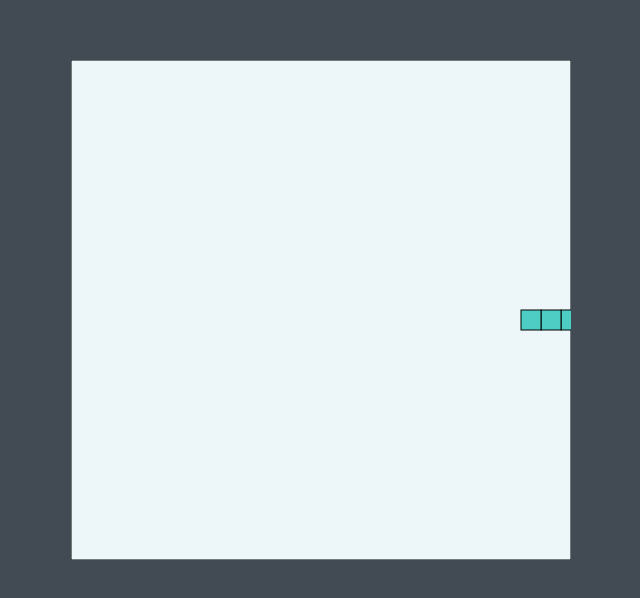
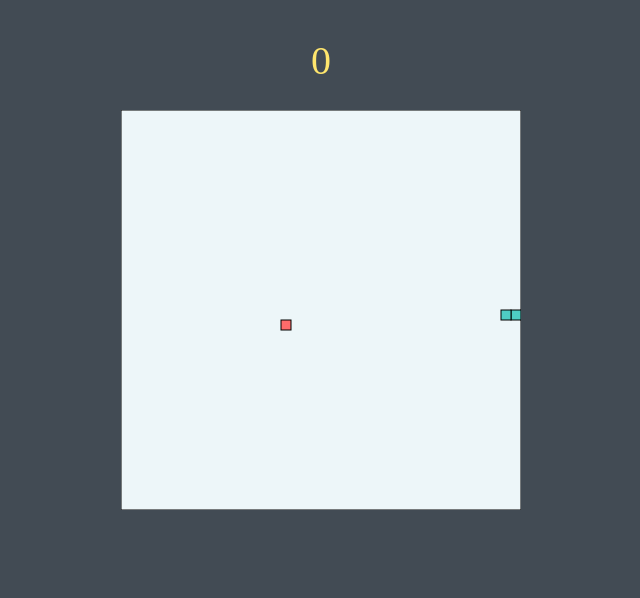
Before and after one commit to AleUngur/Snake, a plain HTML site: page index.html in a window 1280 px wide. Shown: the part 90-688 px from the top of the page, without its empty margins (319-959 px from the left). Drawn offline with Linux system fonts and the light colour scheme.

Commit message:
added functions for generating food and keeping the score

```diff
--- a/index.html
+++ b/index.html
@@ -8,9 +8,8 @@
   </head>
   <body>
     <div><h2>Snake Game</h2></div>
-      <canvas id="snakeboard" width="500" height="500"></canvas>
-    </div>
+    <div id="score">0</div>
+    <div><canvas id="snakeboard" width="400" height="400"></canvas></div>
     <script src="script.js"></script>
-
   </body>
 </html>
--- a/script.js
+++ b/script.js
@@ -1,38 +1,32 @@
-var gameboard_border = "#1a535c";
-var gameboard_background = "#edf6f9";
-var snake_body = "#4ecdc4";
-var snake_border = "#1a535c";
-
 //representing the snake as an array of coordinates
 var snake = [
-  //The y-coordinate for all parts is always 250
-  { x: 250, y: 250 }, //the snake head
-  { x: 230, y: 250 },
-  { x: 210, y: 250 },
+  { x: 200, y: 200 },
+  { x: 190, y: 200 },
+  { x: 180, y: 200 },
 ];
+var snakeboard = document.getElementById("snakeboard");
+var snakeboard_ctx = snakeboard.getContext("2d");
+var changing_direction;
+var dx = 10;
+var dy = 0;
+var score = 0;
+var food_x;
+var food_y;
 
-var snakeboard = document.getElementById("snakeboard");
-// Return a two dimensional drawing context
-var snakeboard_ctx = snakeboard.getContext("2d");
-
-// True if changing direction
-var changing_direction = false;
-// to move horizontally
-var dx = 20;
-// to move vertically
-var dy = 0;
-
-document.addEventListener("keydown", changeDirection); //
+document.addEventListener("keydown", changeDirection);
 
 startGame();
+generateFood();
 
-// main function called repeatedly to keep the game running
+// startGame() function called repeatedly to keep the game running
 function startGame() {
   if (gameOver()) return;
   changing_direction = false;
   //add a slight delay between each call of the functions
-  setTimeout(function onTick() {
+  setTimeout(function repeat() {
+    changing_direction = false;
     clearBoard();
+    drawFood();
     moveSnake();
     //calling drawsnake() every time the snakes moves to see the intermediate moves of the snake
     drawSnake();
@@ -40,36 +34,27 @@ function startGame() {
   }, 100);
 }
 
-// draw a border around the canvas
+//draw a border around the canvas
 //remove all previous positions of the snake
 function clearBoard() {
-  //  Select the colour to fill the drawing
-  snakeboard_ctx.fillStyle = gameboard_background;
-  //  Select the colour for the border of the canvas
-  snakeboard_ctx.strokestyle = gameboard_border;
-  // Draw a "filled" rectangle to cover the entire canvas
+  snakeboard_ctx.fillStyle = "#edf6f9";
+  snakeboard_ctx.strokestyle = "#1a535c";
   snakeboard_ctx.fillRect(0, 0, snakeboard.width, snakeboard.height);
-  // Draw a "border" around the entire canvas
   snakeboard_ctx.strokeRect(0, 0, snakeboard.width, snakeboard.height);
 }
 
 // Draw the snake on the canvas
 function drawSnake() {
   // Draw each part
-  snake.forEach(drawSnakePart); //fac cu un for!!!
+  snake.forEach(drawSnakePart);
 }
 
 // Draw one snake part
 function drawSnakePart(snakePart) {
-  // Set the colour of the snake part
-  snakeboard_ctx.fillStyle = snake_body;
-  // Set the border colour of the snake part
-  snakeboard_ctx.strokestyle = snake_border;
-  // Draw a "filled" rectangle to represent the snake part at the coordinates
-  // the part is located
-  snakeboard_ctx.fillRect(snakePart.x, snakePart.y, 20, 20);
-  // Draw a border around the snake part
-  snakeboard_ctx.strokeRect(snakePart.x, snakePart.y, 20, 20);
+  snakeboard_ctx.fillStyle = "#4ecdc4";
+  snakeboard_ctx.strokestyle = "#1a535c";
+  snakeboard_ctx.fillRect(snakePart.x, snakePart.y, 10, 10);
+  snakeboard_ctx.strokeRect(snakePart.x, snakePart.y, 10, 10);
 }
 
 function moveSnake() {
@@ -77,23 +62,13 @@ function moveSnake() {
   var head = { x: snake[0].x + dx, y: snake[0].y + dy };
   // Add the new head to the beginning of snake body
   snake.unshift(head);
-  snake.pop(); //delete last bodypart
-}
-
-function gameOver() {
-  for (var i = 2; i < snake.length; i++) {
-    //the head hit a body part
-    if (snake[i].x === snake[0].x && snake[i].y === snake[0].y) {
-      return true;
-    }
-  }
-  if (
-    /*hit left border*/ snake[0].x < 0 ||
-    /*hit right border*/ snake[0].x > snakeboard.width - 20 ||
-    /*hit top border*/ snake[0].y < 0 ||
-    /*hit down border*/ snake[0].y > snakeboard.height - 20
-  ) {
-    return true;
+  if (snake[0].x === food_x && snake[0].y === food_y) {
+    score += 10;
+    document.getElementById("score").innerHTML = score;
+    generateFood();
+  } else {
+    // Remove the last part of snake body
+    snake.pop();
   }
 }
 
@@ -107,30 +82,71 @@ function changeDirection(event) {
   changing_direction = true;
   var keyPressed = event.keyCode;
   // Prevent the snake from reversing
-  if (dy == -20) {
+  if (dy == -10) {
     var goingUp = true;
-  } else if (dy == 20) {
+  } else if (dy == 10) {
     var goingDown = true;
-  } else if ((dx = 20)) {
+  } else if ((dx = 10)) {
     var goingRight = true;
-  } else if (dx == -20) {
+  } else if (dx == -10) {
     var goingLeft = true;
   }
   //changing direction of the snake
   if (keyPressed === LEFT_KEY && !goingRight) {
-    dx = -20;
+    dx = -10;
     dy = 0;
   }
   if (keyPressed === UP_KEY && !goingDown) {
     dx = 0;
-    dy = -20;
+    dy = -10;
   }
   if (keyPressed === RIGHT_KEY && !goingLeft) {
-    dx = 20;
+    dx = 10;
     dy = 0;
   }
   if (keyPressed === DOWN_KEY && !goingUp) {
     dx = 0;
-    dy = 20;
+    dy = 10;
   }
 }
+
+function generateFood() {
+  food_x = randomFood(0, snakeboard.width - 10);
+  food_y = randomFood(0, snakeboard.height - 10);
+  // if the new food location is where the snake currently is, generate a new food location
+  for (bodyPart in snake) {
+    function hasEatenFood(bodyPart) {
+      if (bodyPart.x == food_x.x && bodyPart.y == food_y.y) {
+        generateFood();
+      }
+    }
+  }
+}
+
+function drawFood() {
+  snakeboard_ctx.fillStyle = "#ff6b6b";
+  snakeboard_ctx.strokestyle = "#ffe66d";
+  snakeboard_ctx.fillRect(food_x, food_y, 10, 10);
+  snakeboard_ctx.strokeRect(food_x, food_y, 10, 10);
+}
+
+function randomFood(min, max) {
+  return Math.round((Math.random() * (max - min) + min) / 10) * 10;
+}
+
+function gameOver() {
+  for (var i = 2; i < snake.length; i++) {
+    //the head hit a body part
+    if (snake[i].x == snake[0].x && snake[i].y == snake[0].y) {
+      return true;
+    }
+  }
+  if (
+    /*hit left border*/ snake[0].x < 0 ||
+    /*hit right border*/ snake[0].x > snakeboard.width - 10 ||
+    /*hit top border*/ snake[0].y < 0 ||
+    /*hit down border*/ snake[0].y > snakeboard.height - 10
+  ) {
+    return true;
+  }
+}
--- a/style.css
+++ b/style.css
@@ -1,3 +1,7 @@
+body {
+  background-color: #424b54;
+}
+
 #snakeboard {
   position: absolute;
   top: 50%;
@@ -11,6 +15,8 @@ h2 {
   color: #ff6b6b;
 }
 
-body {
-  background-color: #424b54;
+#score {
+  text-align: center;
+  font-size: 40px;
+  color: #ffe66d;
 }
```
